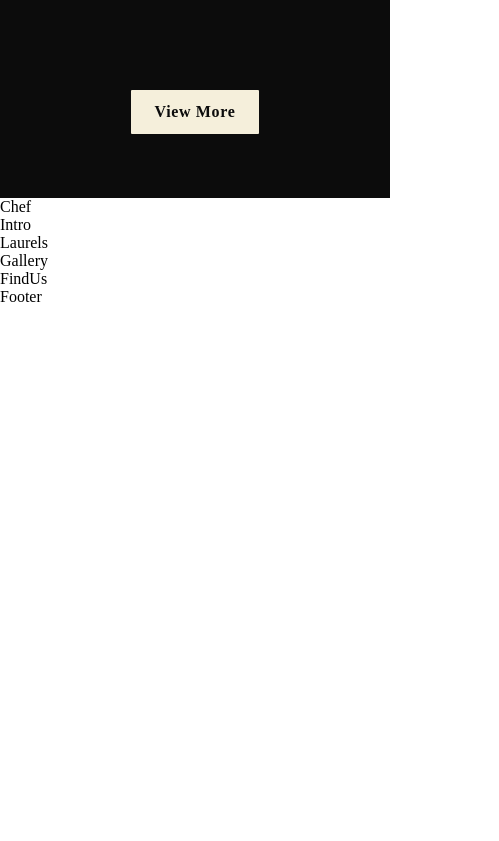
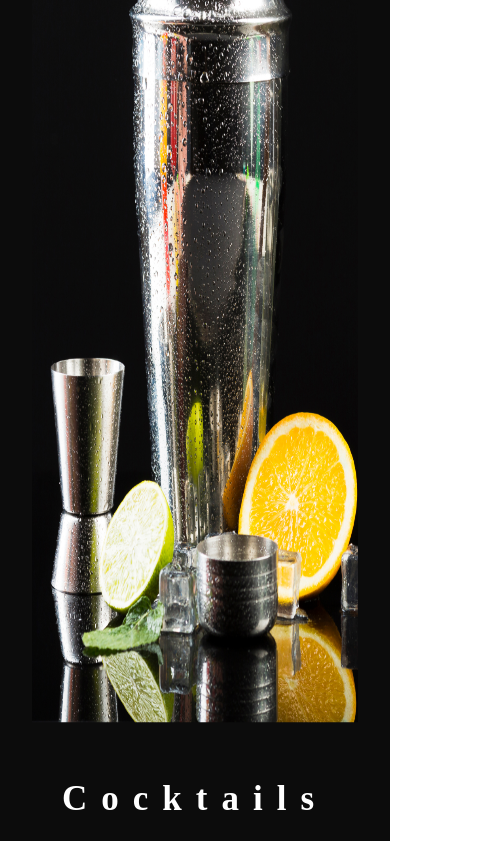
Before and after one commit to Rickwu93/food-stalls, a React (Create React App) app: page / in a window 390 px wide. Shown: the part 4543-5384 px from the top of the page, 499 px wide, since content can reach past the window. Before the commit the page ends 4849 px from the top, so only its background shows below. Built offline with nearby package versions, Linux system fonts and the light colour scheme; a web font is replaced by a local one.

Commit message:
adding in @media for different mobile sizing

```diff
--- a/src/container/Menu/SpecialMenu.css
+++ b/src/container/Menu/SpecialMenu.css
@@ -50,3 +50,33 @@
     margin: 2rem 0;
     width: 100%;
 }
+
+@media screen and (max-width: 2000px) {
+    .app__specialMenu-menu_img {
+        width: 650px;
+    }
+    .app__specialMenu-menu_img img {
+        height: 920px;
+    }
+}
+
+@media screen and (max-width: 1150px) {
+    .app__specialMenu-menu {
+        flex-direction: column;
+        align-items: center;
+        width: 100%;
+    }
+    .app__specialMenu-menu_img {
+        margin: 3rem 0;
+    }
+}
+
+@media screen and (max-width: 650px) {
+    .app__specialMenu-menu_img {
+        width: 100%;
+    }
+    .app__specialMenu-menu_heading {
+        font-size: 35px;
+        line-height: 48.5px;
+    }
+}
```
